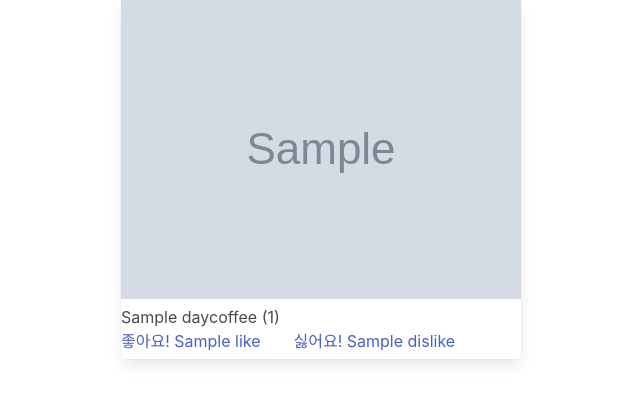
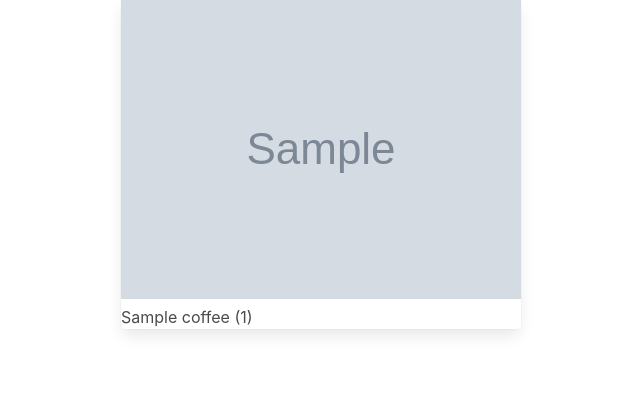
Before and after one commit to sanchoco/CoffeeOfDay, a Flask app: page / in a window 1280 px wide. Shown: the part 284-688 px from the top of the page, without its empty margins (319-959 px from the left). Run offline with Flask 2, Linux system fonts and the light colour scheme; grey boxes marked "Sample" are stand-in pictures; a database or web service that is not in the repository returns one stand-in record (values such as "Sample title"); some libraries are stand-ins or nearby versions; some web fonts are replaced.

Commit message:
edited app.py, base.js, detail.html, index.html

```diff
--- a/app.py
+++ b/app.py
@@ -1,18 +1,14 @@
-from flask import Flask, render_template, jsonify, request, flash
-import secrets
+from flask import Flask, render_template, jsonify, request, redirect, url_for
 from pymongo import MongoClient
 import hashlib
 from datetime import datetime, timedelta
 import jwt
 
 app = Flask(__name__)
-# <<<<<<< HEAD
-app.config['SECRET_KEY'] = secrets.token_hex(16)
 app.config["TEMPLATES_AUTO_RELOAD"] = True
 app.config['UPLOAD_FOLDER'] = "./static/profile_pics"
 
 SECRET_KEY = 'COFFEE'
-# >>>>>>> 565446d720aea09042277fa613e0ea33ab674b76
 
 client = MongoClient('3.34.130.144', 27017, username="test", password="test")
 db = client.today_coffee
@@ -24,8 +20,8 @@ db = client.today_coffee
 
 @app.route('/')
 def home():
-    coffees = list(db.daycoffee.find({}, {'_id': False}))
-    return render_template('index.html',coffees=coffees)
+    coffees = list(db.coffee_list.find({}, {'_id': False}))
+    return render_template('index.html', coffees=coffees)
 
 
 @app.route('/login')
@@ -38,42 +34,38 @@ def register():
     return render_template('register.html')
 
 
-# 선택한 이미지를 호출
-@app.route('/detail/<number>', methods=['GET'])
+# 선택한 이미지 출력
+@app.route('/detail/<number>', methods=['GET', 'POST'])
 def detail_image(number):
     number_received = int(number)
-    detail_coffee = list(db.daycoffee.find({"product_id": number_received}, {'_id': False}))
+    detail_coffee = list(db.coffee_list.find({"product_id": number_received}, {'_id': False}))
+    comment_taken = list(db.comment.find({}, {"_id": False}))
     name = detail_coffee[0]["name"]
     img_url = detail_coffee[0]["img_url"]
     like = detail_coffee[0]["like"]
     dislike = detail_coffee[0]["dislike"]
     total_like = detail_coffee[0]["total_like"]
-
-    return render_template('detail.html', name=name, img_url=img_url, like=like, dislike=dislike, total_like=total_like)
+    return render_template('detail.html', name=name, img_url=img_url, like=like, dislike=dislike, total_like=total_like,
+                           comment_taken=comment_taken)
 
 
-@app.route('/detail/<number>', methods=['POST'])
+# 코멘트 받아서 db에 저장하기
+@app.route('/detail/write/', methods=['POST'])
 def comment_write():
-    comment_received = request.form["comment_given"]
+    comment_received = request.form["comment"]
     doc = {
-        "comment": comment_received
+        "comment": comment_received,
     }
     db.comment.insert_one(doc)
-
-
-# 커피 목록 가져오기
-@app.route('/api/list', methods=['GET'])
-def show_coffee():
-    coffee = list(db.daycoffee.find({}, {'_id': False}).sort("total_like", -1))
-    return jsonify({'coffee': coffee})
+    return jsonify({'msg': "작성완료"})
 
 
 # 커피 좋아요
 @app.route('/api/like', methods=['POST'])
 def like_coffee():
     name_receive = request.form['name_give']
-    db.daycoffee.update_one({'name': name_receive}, {'$inc': {'like': +1}})
-    db.daycoffee.update_one({'name': name_receive}, {'$inc': {'total_like': +1}})
+    db.coffee_list.update_one({'name': name_receive}, {'$inc': {'like': +1}})
+    db.coffee_list.update_one({'name': name_receive}, {'$inc': {'total_like': +1}})
     return jsonify({'msg': '좋아요 한표!'})
 
 
@@ -81,8 +73,8 @@ def like_coffee():
 @app.route('/api/dislike', methods=['POST'])
 def dislike_coffee():
     name_receive = request.form["name_give"]
-    db.daycoffee.update_one({"name": name_receive}, {'$inc': {'dislike': +1}})
-    db.daycoffee.update_one({"name": name_receive}, {'$inc': {'total_like': -1}})
+    db.coffee_list.update_one({"name": name_receive}, {'$inc': {'dislike': +1}})
+    db.coffee_list.update_one({"name": name_receive}, {'$inc': {'total_like': -1}})
     return jsonify({'msg': '싫어요 한표!'})
 
 
@@ -134,7 +126,7 @@ def check_dup():
 def check_nick():
     nickname_receive = request.form['nickname_give']
     nickexists = bool(db.users.find_one({"nickname": nickname_receive}))
-    return jsonify({'result': 'success','nickexists': nickexists})
+    return jsonify({'result': 'success', 'exists': nickexists})
 
 
 if __name__ == '__main__':
--- a/static/base.js
+++ b/static/base.js
@@ -25,12 +25,12 @@ function DislikeCoffee(name) {
         }
     })
 }
-
-function WriteComment() {
+<!-- 글쓰기 -->
+function WriteComment(comment) {
     $.ajax({
-        type: "POST",
-        url: "/detail/<number>",
-        data: {comment_write: comment},
+        type: 'POST',
+        url: '/detail/write/',
+        data: {comment: comment},
         success: function (response) {
             alert(response['msg']);
             window.location.reload()
--- a/templates/index.html
+++ b/templates/index.html
@@ -22,15 +22,10 @@
     <!--    font-->
     <link rel="preconnect" href="https://fonts.gstatic.com">
     <link href="https://fonts.googleapis.com/css2?family=Gaegu&family=Hi+Melody&display=swap" rel="stylesheet">
+
+    <!-- import base.js -->
     <script src="../static/base.js"></script>
 
-
-    <!-- import javascript from base.js -->
-    <script>
-        $(document).ready(function () {
-            showcoffee();
-        });
-    </script>
     <style>
         * { /*border: 1px solid black;*/
         }
@@ -141,28 +136,17 @@
         <div class="columns is-mobile is-multiline is-centered">
             <div class="col-sm-6">
                 <div class="card">
-                    <img src="{{coffee.img_url}}" class="card-img-top">
+                    <a href="/detail/{{coffee.product_id}}"><img src="{{coffee.img_url}}" class="card-img-top"></a>
                     <div class="card-body">
                         <p class="card-text" id="coffee_name">{{coffee.name}} ({{coffee.total_like}})</p>
-                    </div>
-                    <div class="card-body">
-                        <a href="#" onclick="likeCoffee('{{coffee.name}}')" class="card-link"> 좋아요! {{coffee.like}}
-                            <span class="icon">
-                                                    <i class="fas fa-thumbs-up"></i>
-                                                </span>
-                        </a>
-                        <a href="#" onclick="DislikeCoffee('{{coffee.name}}')" class="card-link"> 싫어요! {{coffee.dislike}}
-                            <span class="icon">
-                        <i class="fas fa-thumbs-down"></i>
-                    </span>
-                        </a>
                     </div>
                 </div>
             </div>
         </div>
         {% endfor %}
     </div>
-    </section>
+</div>
+</section>
 </div>
 </body>
 </html>
```
Also changed, not shown: templates/detail.html (+15 -13 lines).
